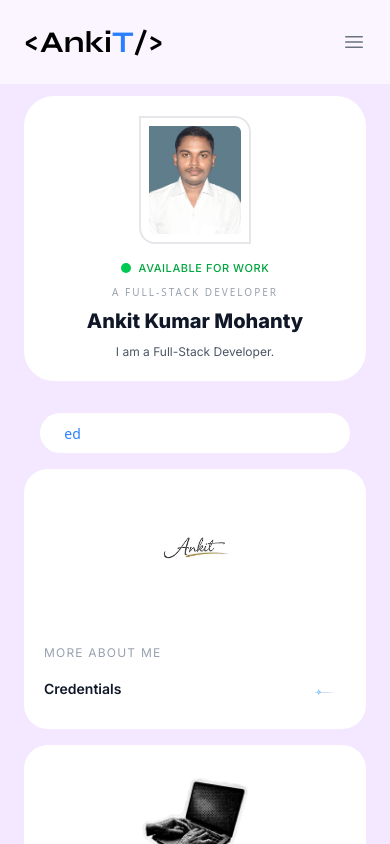
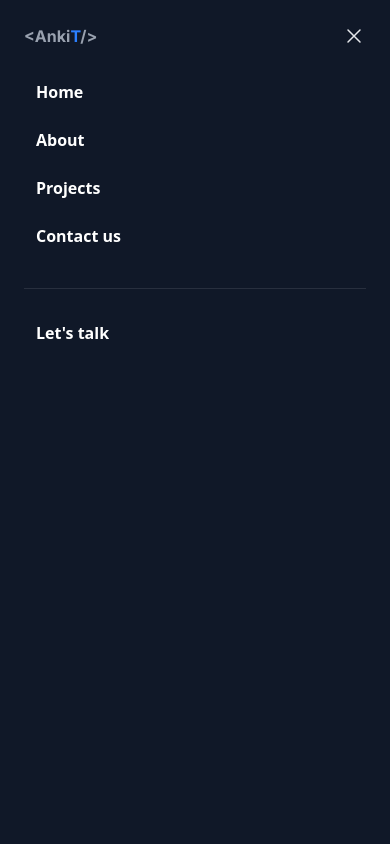
Before and after one commit to ankitkumarmohanty3/portfoliolatest, a React (Vite) app in the folder personal-web/: page / in a window 390 px wide. Both pictures are taken after a click on the button 354 px from the left and 42 px from the top of the page. Shown: the top 844 px of the page. Built offline with nearby package versions, Linux system fonts and the light colour scheme.

Commit message:
Add working mobile sidebar with auto-close functionality

```diff
--- a/personal-web/src/Components/Navbar.jsx
+++ b/personal-web/src/Components/Navbar.jsx
@@ -3,13 +3,19 @@
 import { Link } from "react-router-dom";
 
 const Navbar = () => {
+  const [theme, setTheme] = useState("light");
+  const [mobileMenuOpen, setMobileMenuOpen] = useState(false);
 
-    const [theme, setTheme]  =  useState("light");
-    const toggleTheme =  ()=>{
+  const toggleTheme = () => {
     setTheme(theme === "light" ? "dark" : "light");
-    }
+  };
+
+  const closeMobileMenu = () => {
+    setMobileMenuOpen(false);
+  };
+
   return (
-      <div >
+    <div>
       <div className="bg-gray-900">
         <header className="absolute inset-x-0 top-0 z-50 bg-purple-50 ">
           <nav
@@ -18,20 +24,20 @@
           >
             <div className="flex lg:flex-1">
               <a href="#" className="-m-1.5 p-1.5">
-
-                  <span className="text-black font-bold font-syne  text-3xl"> {"<Anki"}<span className="text-blue-500 ">T</span>
-    {"/>"} </span>
-
+                <span className="text-black font-bold font-syne  text-3xl">
+                  {" "}
+                  {"<Anki"}
+                  <span className="text-blue-500 ">T</span>
+                  {"/>"}{" "}
+                </span>
               </a>
             </div>
             <div className="flex lg:hidden">
               <button
                 type="button"
-                  command="show-modal"
-                  commandfor="mobile-menu"
+                onClick={() => setMobileMenuOpen(!mobileMenuOpen)}
                 className="-m-2.5 inline-flex items-center justify-center rounded-md p-2.5 text-gray-500 cursor-pointer"
               >
-
                 <svg
                   viewBox="0 0 24 24"
                   fill="none"
@@ -50,44 +56,66 @@
               </button>
             </div>
             <div className="hidden lg:flex lg:gap-x-12 ">
-                <Link to="/"  className="font-poppins font-600 text-gray-400 hover:text-blue-400 transition ease-in-out duration-300">Home</Link>
-                <Link to="/about" className="font-poppins font-600 text-gray-400 hover:text-blue-400 transition ease-in-out duration-300">About</Link>
+              <Link
+                to="/"
+                className="font-poppins font-600 text-gray-400 hover:text-blue-400 transition ease-in-out duration-300"
+              >
+                Home
+              </Link>
+              <Link
+                to="/about"
+                className="font-poppins font-600 text-gray-400 hover:text-blue-400 transition ease-in-out duration-300"
+              >
+                About
+              </Link>
 
-                <Link to="/projects" className="font-poppins font-600 text-gray-400 hover:text-blue-400 transition ease-in-out duration-300">
+              <Link
+                to="/projects"
+                className="font-poppins font-600 text-gray-400 hover:text-blue-400 transition ease-in-out duration-300"
+              >
                 Projects
               </Link>
-                 <Link to="/contact" className="font-poppins font-600 text-gray-400 hover:text-blue-400 transition ease-in-out duration-300">
+              <Link
+                to="/contact"
+                className="font-poppins font-600 text-gray-400 hover:text-blue-400 transition ease-in-out duration-300"
+              >
                 Contact us
               </Link>
-
             </div>
 
             {/* <ThemeToggleBtn theme={theme} setTheme={setTheme} /> */}
 
             <div className="hidden lg:flex lg:flex-1 lg:justify-end">
-
-                <Link to="/contact" className=" font-poppins font-semibold lg:bg-gray-900 lg:text-white lg:px-4 lg:py-2 lg:rounded-xl lg:hover:bg-blue-400 transition ease-in-out duration-300">
+              <Link
+                to="/contact"
+                className=" font-poppins font-semibold lg:bg-gray-900 lg:text-white lg:px-4 lg:py-2 lg:rounded-xl lg:hover:bg-blue-400 transition ease-in-out duration-300"
+              >
                 Let's talk <span aria-hidden="true">&rarr;</span>
               </Link>
             </div>
           </nav>
-            <el-dialog>
-              <dialog
-                id="mobile-menu"
-                className="backdrop:bg-transparent lg:hidden"
-              >
-                <div tabIndex="0" className="fixed inset-0 focus:outline-none">
-                  <el-dialog-panel className="fixed inset-y-0 right-0 z-50 w-full overflow-y-auto bg-gray-900 p-6 sm:max-w-sm sm:ring-1 sm:ring-gray-100/10">
-                    <div className="flex items-center justify-between">
-                      <a href="#" className="-m-1.5 p-1.5">
-                        <span className="sr-only">Your Company</span>
-                        <span className=" text-gray-400 font-bold font-[Inter] ">{"<Anki"}<span className="text-blue-500 ">T</span>{`/>`}</span>
-                      </a>
+
+          {/* Mobile Sidebar */}
+          {mobileMenuOpen && (
+            <>
+              {/* Backdrop */}
+              <div
+                className="fixed inset-0 bg-black/50 z-40 lg:hidden"
+                onClick={() => setMobileMenuOpen(false)}
+              />
+
+              {/* Sidebar Panel */}
+              <div className="fixed inset-y-0 right-0 z-50 w-full sm:max-w-sm bg-gray-900 p-6 lg:hidden">
+                <div className="flex items-center justify-between mb-6">
+                  <span className="text-gray-400 font-bold font-[Inter] ">
+                    {"<Anki"}
+                    <span className="text-blue-500 ">T</span>
+                    {`/>`}
+                  </span>
                   <button
                     type="button"
-                        command="close"
-                        commandfor="mobile-menu"
-                        className="-m-2.5 rounded-md p-2.5 text-gray-200 cursor-pointer"
+                    onClick={() => setMobileMenuOpen(false)}
+                    className="-m-2.5 rounded-md p-2.5 text-gray-200 cursor-pointer hover:bg-gray-800"
                   >
                     <span className="sr-only">Close menu</span>
                     <svg
@@ -107,41 +135,54 @@
                     </svg>
                   </button>
                 </div>
-                    <div className="mt-6 flow-root">
-                      <div className="-my-6 divide-y divide-white/10">
-                        <div className="space-y-2 py-6">
-                          <Link to="/"  className="-mx-3 block rounded-lg px-3 py-2 text-base/7 font-semibold text-white hover:bg-white/5">
+
+                <div className="space-y-2">
+                  <Link
+                    to="/"
+                    onClick={closeMobileMenu}
+                    className="block rounded-lg px-3 py-2 text-base font-semibold text-white hover:bg-white/10 transition ease-in-out duration-300"
+                  >
                     Home
                   </Link>
 
-
-                         <Link to="/about"  className="-mx-3 block rounded-lg px-3 py-2 text-base/7 font-semibold text-white hover:bg-white/5">
+                  <Link
+                    to="/about"
+                    onClick={closeMobileMenu}
+                    className="block rounded-lg px-3 py-2 text-base font-semibold text-white hover:bg-white/10 transition ease-in-out duration-300"
+                  >
                     About
                   </Link>
 
-                          <Link to="/projects"  className="-mx-3 block rounded-lg px-3 py-2 text-base/7 font-semibold text-white hover:bg-white/5">
+                  <Link
+                    to="/projects"
+                    onClick={closeMobileMenu}
+                    className="block rounded-lg px-3 py-2 text-base font-semibold text-white hover:bg-white/10 transition ease-in-out duration-300"
+                  >
                     Projects
                   </Link>
 
-                          <Link to="/contact"  className="-mx-3 block rounded-lg px-3 py-2 text-base/7 font-semibold text-white hover:bg-white/5">
+                  <Link
+                    to="/contact"
+                    onClick={closeMobileMenu}
+                    className="block rounded-lg px-3 py-2 text-base font-semibold text-white hover:bg-white/10 transition ease-in-out duration-300"
+                  >
                     Contact us
                   </Link>
+                </div>
 
-                        </div>
-                        <div className="py-6">
-                          <Link to="/contact"  className="-mx-3 block rounded-lg px-3 py-2 text-base/7 font-semibold text-white hover:bg-white/5">
+                <div className="mt-8 pt-6 border-t border-white/10">
+                  <Link
+                    to="/contact"
+                    onClick={closeMobileMenu}
+                    className="block rounded-lg px-3 py-2 text-base font-semibold text-white hover:bg-white/10 transition ease-in-out duration-300"
+                  >
                     Let's talk
                   </Link>
                 </div>
               </div>
-                    </div>
-                  </el-dialog-panel>
-                </div>
-              </dialog>
-            </el-dialog>
+            </>
+          )}
         </header>
-
-
       </div>
     </div>
   );
```
Lines whose indentation alone changed are shown as unchanged.
